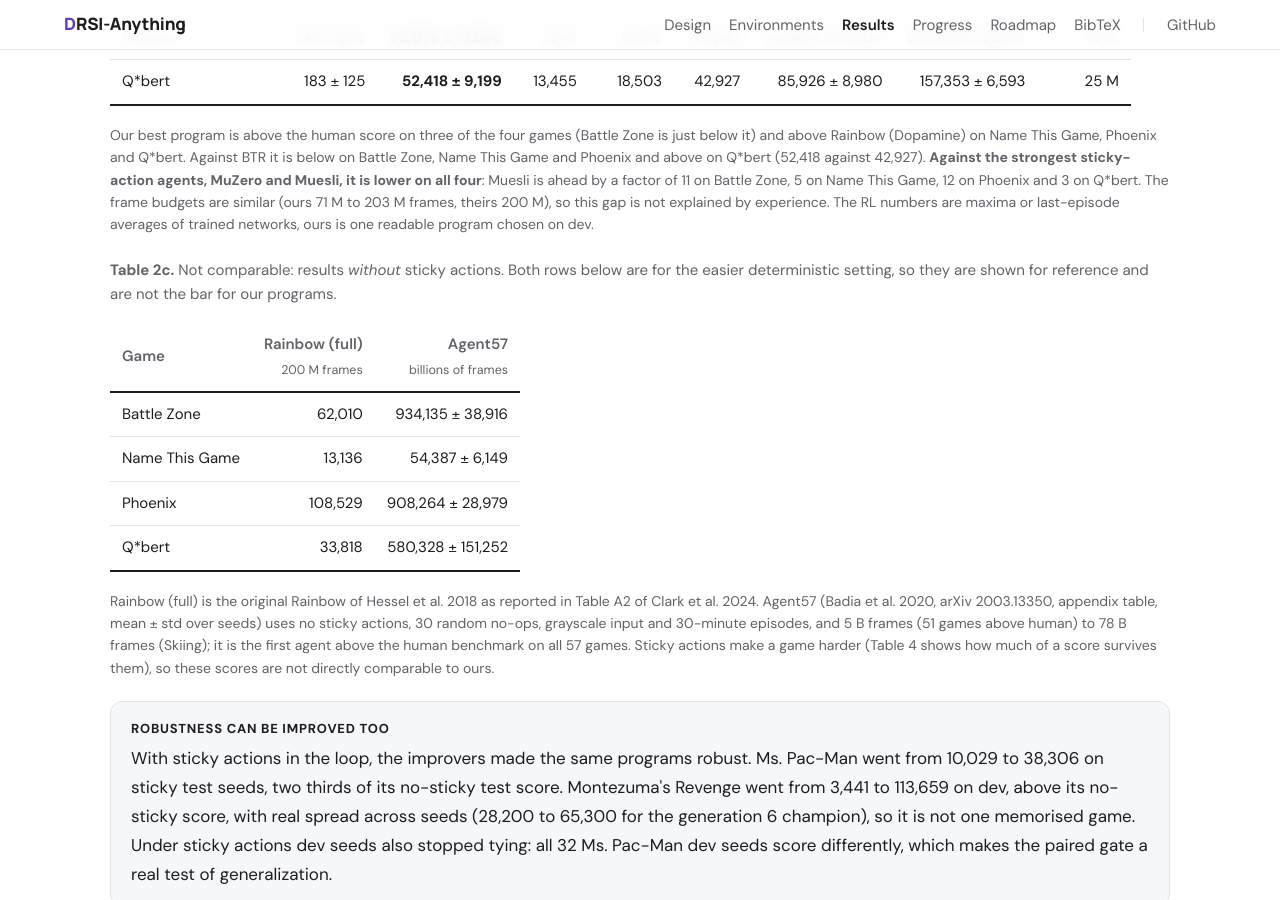
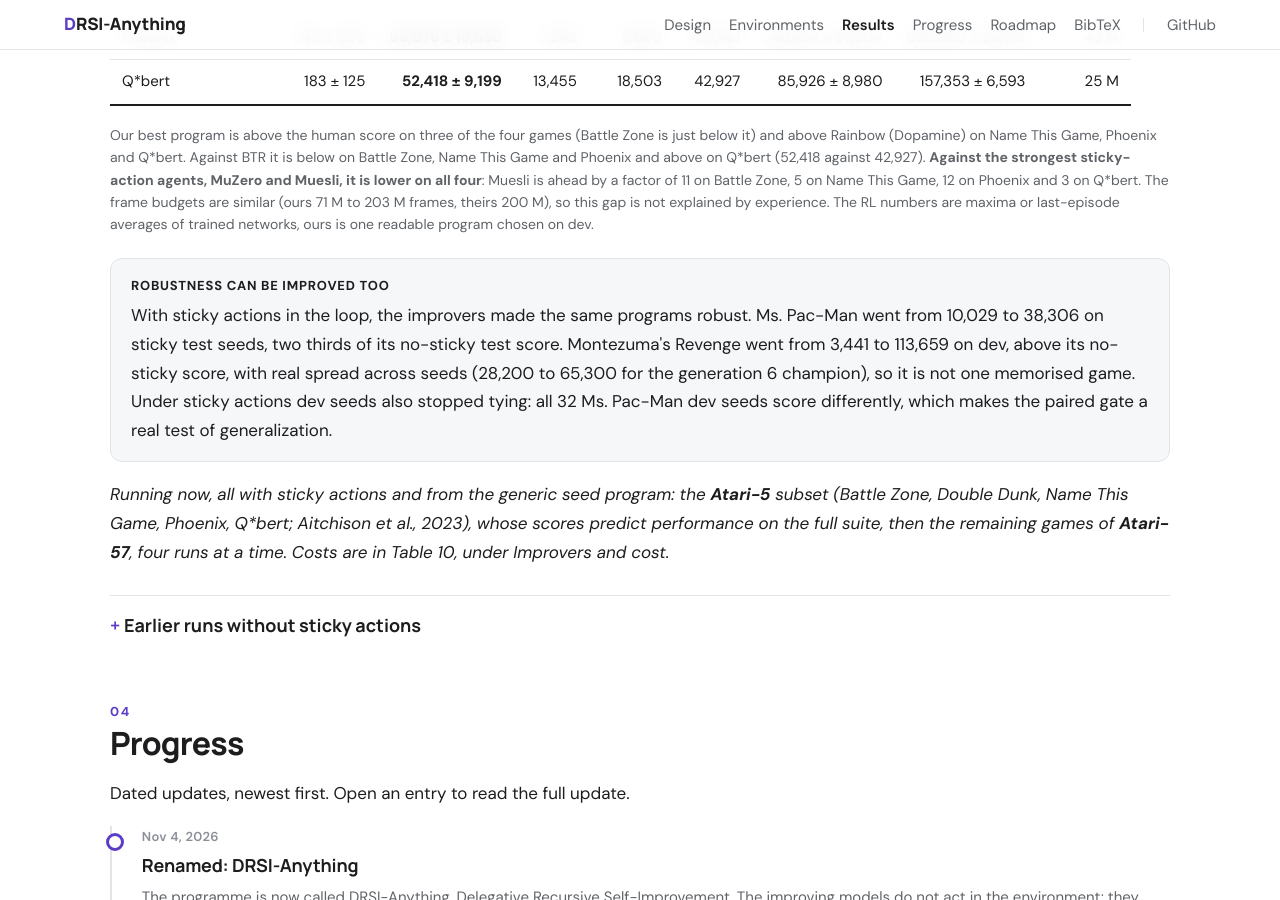
Before and after one commit to SMU-DIGA/drsi-anything-programme, a Jekyll site: the page built from index.html, in a window 1280 px wide and 900 px high, scrolled down 10144 px. Built offline with Jekyll 4.4.1, drawn with Linux system fonts in a browser that asks for light colours.

Commit message:
Remove Table 2c (no-sticky reference); Table 2b compares sticky-action results only
Co-Authored-By: Claude Sonnet 5.5 <noreply@anthropic.com>
Claude-Session: https://claude.ai/code/session_012VRTwfcjG1weZYNEB2Huqo

```diff
--- a/_includes/table-atari5-nosticky.html
+++ /dev/null
@@ -1,4 +0,0 @@
-<tr><td>Battle Zone</td><td class="num">62,010</td><td class="num">934,135 ± 38,916</td></tr>
-<tr><td>Name This Game</td><td class="num">13,136</td><td class="num">54,387 ± 6,149</td></tr>
-<tr><td>Phoenix</td><td class="num">108,529</td><td class="num">908,264 ± 28,979</td></tr>
-<tr><td>Q*bert</td><td class="num">33,818</td><td class="num">580,328 ± 151,252</td></tr>
--- a/index.html
+++ b/index.html
@@ -189,20 +189,6 @@ layout: default
       Muesli is ahead by a factor of 11 on Battle Zone, 5 on Name This Game, 12 on Phoenix and 3 on Q*bert. The frame budgets are similar
       (ours 71 M to 203 M frames, theirs 200 M), so this gap is not explained by experience. The RL numbers are maxima or last-episode averages of
       trained networks, ours is one readable program chosen on dev.</p>
-    </figure>
-    <figure class="table-figure">
-      <figcaption><strong>Table 2c.</strong> Not comparable: results <em>without</em> sticky actions. Both rows below
-      are for the easier deterministic setting, so they are shown for reference and are not the bar for our programs.</figcaption>
-      <table>
-        <thead><tr><th>Game</th><th class="num">Rainbow (full)<br><small>200 M frames</small></th><th class="num">Agent57<br><small>billions of frames</small></th></tr></thead>
-        <tbody>
-{% include table-atari5-nosticky.html %}
-        </tbody>
-      </table>
-      <p class="table-note">Rainbow (full) is the original Rainbow of Hessel et al. 2018 as reported in Table A2 of Clark et al. 2024. Agent57
-      (Badia et al. 2020, arXiv 2003.13350, appendix table, mean ± std over seeds) uses no sticky actions, 30 random no-ops, grayscale input and 30-minute
-      episodes, and 5 B frames (51 games above human) to 78 B frames (Skiing); it is the first agent above the human benchmark on all 57 games.
-      Sticky actions make a game harder (Table 4 shows how much of a score survives them), so these scores are not directly comparable to ours.</p>
     </figure>
     <div class="finding">
       <p class="finding-label">Robustness can be improved too</p>
--- a/scripts/make_atari5_pixel.py
+++ b/scripts/make_atari5_pixel.py
@@ -105,4 +105,3 @@ for run, name, rnd, human, rdop, rfull, btr in GAMES:
 
 (HERE / "_includes/curves-atari5.html").write_text('<div class="curves">\n' + "\n".join(cards) + "\n</div>\n")
 (HERE / "_includes/table-atari5.html").write_text("\n".join(rows) + "\n")
-(HERE / "_includes/table-atari5-nosticky.html").write_text("\n".join(nos) + "\n")
```
